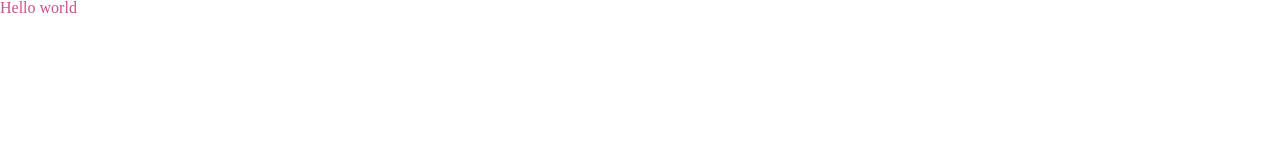
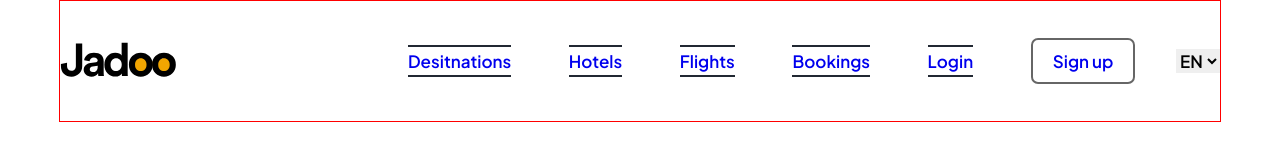
Before and after one commit to HabArt1978/jadoo_landing, a website built with Vite: page index.html in a window 1280 px wide. Built offline with nearby package versions, Linux system fonts and the light colour scheme.

Commit message:
WIP верстка блока (  header  )

```diff
--- a/index.html
+++ b/index.html
@@ -5,14 +5,82 @@
   <meta charset="UTF-8" />
   <link rel="icon" type="image/svg+xml" href="/vite.svg" />
   <link rel="stylesheet" href="/reset.css" />
-  <link rel="stylesheet" href="/style.scss" />
+  <link rel="stylesheet" href="/styles.scss" />
   <title>Jadoo landing</title>
 </head>
 
 <body>
-  <div id="app" class="element">
-    <h1>Hello world</h>
-  </div>
+  <!-- START HEADER -->
+  <header class="header-container">
+    <a href="#">
+      <img src="/Logo.svg" alt="Jadoo company logo" />
+    </a>
+
+    <div>
+      <nav>
+        <ul>
+          <li>
+            <a class="header-link" href="#">
+              <span class="header-link__line header-link__line--top"></span>
+              <span class="header-link__line header-link__line--bottom"></span>
+              Desitnations
+            </a>
+          </li>
+          <li>
+            <a href="#" class="header-link">
+              <span class="header-link__line header-link__line--top"></span>
+              <span class="header-link__line header-link__line--bottom"></span>
+              Hotels
+            </a>
+          </li>
+          <li>
+            <a href="#" class="header-link">
+              <span class="header-link__line header-link__line--top"></span>
+              <span class="header-link__line header-link__line--bottom"></span>
+              Flights
+            </a>
+          </li>
+          <li>
+            <a href="#" class="header-link">
+              <span class="header-link__line header-link__line--top"></span>
+              <span class="header-link__line header-link__line--bottom"></span>
+              Bookings
+            </a>
+          </li>
+          <li>
+            <a href="#" class="header-link">
+              <span class="header-link__line header-link__line--top"></span>
+              <span class="header-link__line header-link__line--bottom"></span>
+              Login
+            </a>
+          </li>
+          <li>
+            <a href="#" class="header-button">
+              Sign up
+            </a>
+          </li>
+        </ul>
+      </nav>
+
+      <select>
+        <option value=" english">EN</option>
+        <option value="russian">RU</option>
+      </select>
+    </div>
+
+  </header>
+  <!-- END HEADER -->
+
+  <!-- START MAIN -->
+  <main>
+    <section></section>
+  </main>
+  <!-- END MAIN -->
+
+  <!-- START FOOTER -->
+  <footer></footer>
+  <!-- END FOOTER -->
+
   <script type="module" src="/main.js"></script>
 </body>
 
--- a/style.scss
+++ /dev/null
@@ -1,7 +0,0 @@
-$base-color: #c6538c;
-
-.element {
-  h1 {
-    color: $base-color;
-  }
-}
--- /dev/null
+++ b/styles.scss
@@ -0,0 +1,103 @@
+// google fonts
+@import url("https://fonts.googleapis.com/css2?family=Plus+Jakarta+Sans:wght@400;500;600;700&display=swap");
+
+// variables
+$plus-jakarta-sans: "Plus Jakarta Sans";
+
+// templates
+%container-base-params {
+  width: 100%;
+  max-width: 1160px;
+  margin: 0 auto;
+  border: 1px solid red;
+}
+
+%flex-between {
+  display: flex;
+  justify-content: space-between;
+  align-items: center;
+}
+
+// START header
+
+.header-container {
+  @extend %container-base-params;
+  @extend %flex-between;
+  height: 120px;
+
+  div {
+    @extend %flex-between;
+    color: #212832;
+    flex-basis: 70%;
+
+    nav {
+      width: 100%;
+
+      ul {
+        @extend %flex-between;
+        text-decoration: none;
+        font-family: $plus-jakarta-sans;
+
+        li {
+          font-size: 17px;
+          font-style: normal;
+          line-height: normal;
+          margin-top: auto;
+
+          a {
+            text-decoration: none;
+            font-weight: 600;
+
+            &.header-link {
+              overflow: hidden;
+              position: relative;
+              padding: 5px 0;
+            }
+
+            span {
+              &.header-link__line {
+                position: absolute;
+                display: block;
+              }
+            }
+
+            span {
+              &.header-link__line--top {
+                top: 0;
+                width: 100%;
+                height: 2px;
+                background-color: #212832;
+              }
+
+              &.header-link__line--bottom {
+                bottom: 0;
+                width: 100%;
+                height: 2px;
+                background-color: #212832;
+              }
+            }
+          }
+        }
+
+        li a.header-button {
+          border: 2px solid rgb(0, 0, 0, 0.6);
+          border-radius: 7px;
+          padding: 10px 20px;
+        }
+      }
+    }
+
+    select {
+      border: none;
+      outline: none;
+      font-family: $plus-jakarta-sans;
+      font-size: 17px;
+      font-style: normal;
+      font-weight: 600;
+      line-height: normal;
+      margin-left: 5%;
+    }
+  }
+}
+
+// END header
```
Also changed, not shown: public/Logo.svg (added).
